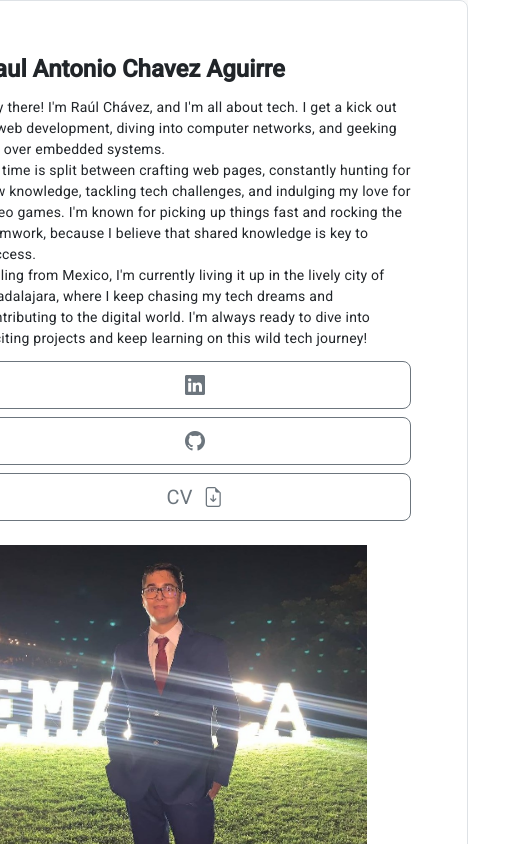
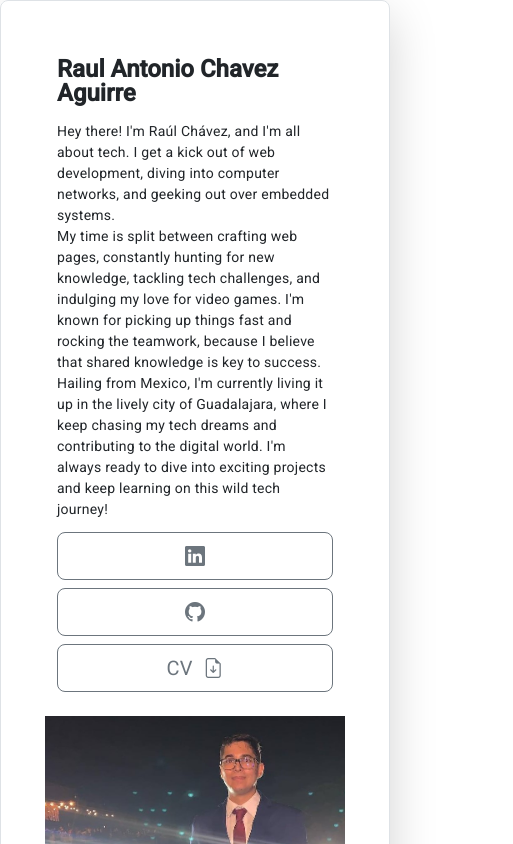
Before and after one commit to xXChAvE2Xx/myportfolionew, an Angular app: page / in a window 390 px wide. Shown: the top 844 px of the page, 513 px wide, since content can reach past the window. Built offline with nearby package versions, Linux system fonts and the light colour scheme.

Commit message:
App responsiva

```diff
--- a/src/app/app.component.html
+++ b/src/app/app.component.html
@@ -1,10 +1,8 @@
-<div class="container-sm d-flex flex-column ">
-    <div class="d-flex mb-3 flex-wrap justify-content-center">
-        <div class="row p-4 pb-0 pe-lg-0 pt-lg-5 align-items-center rounded-3 border shadow-lg">
-            <app-profile-card-component class="p-2"></app-profile-card-component>
-            <app-skills class="p-2"></app-skills>
-            <app-proyects class="p-2"></app-proyects>
-            <app-footer class="p-2"></app-footer>
-        </div>
+<div class="container-sm">
+    <div class="row p-4 pb-0 pe-lg-0 pt-lg-5 align-items-center rounded-3 border shadow-lg">
+        <app-profile-card-component class="p-2"></app-profile-card-component>
+        <app-skills class="p-2"></app-skills>
+        <app-proyects class="p-2"></app-proyects>
+        <app-footer class="p-2"></app-footer>
     </div>
 </div>
```
